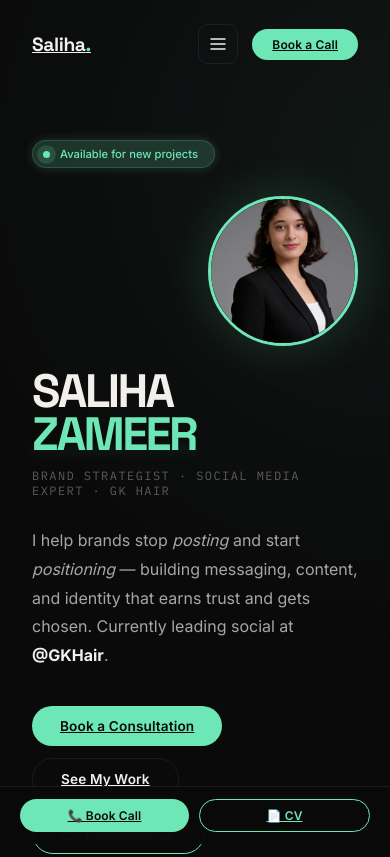
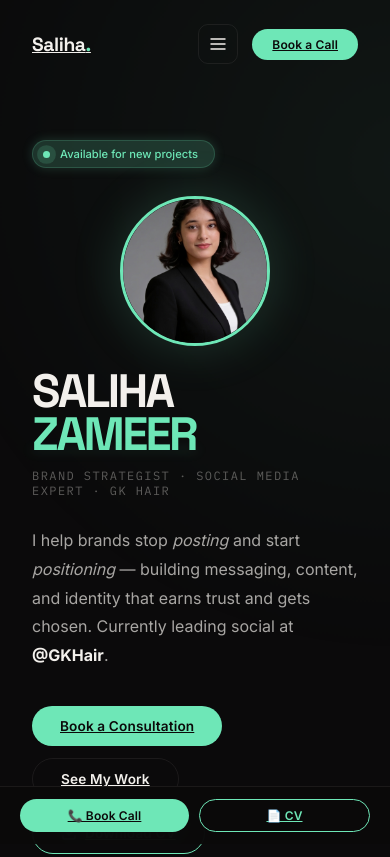
Before and after one commit to salihazameer/salehazameer, a plain HTML site: page index.html in a window 390 px wide. Shown: the top 857 px of the page. Drawn offline with Linux system fonts and the light colour scheme.

Commit message:
Update index.html

```diff
--- a/index.html
+++ b/index.html
@@ -1886,15 +1886,19 @@
     }
 
     /* ===== MOBILE AVATAR (Circular Profile) ===== */
+        /* ===== MOBILE AVATAR (Circular Profile) ===== */
     .hero-avatar-mobile {
-      display: none; /* ← HIDDEN ON DESKTOP */
+      display: none;
       width: 150px;
       height: 150px;
       border-radius: 50%;
       overflow: hidden;
       border: 3px solid var(--mint);
       box-shadow: 0 0 50px var(--mint-glow);
-      margin: 0 auto 24px auto;
+
+      /* ← CHANGE THIS LINE */
+      margin: 0 auto 24px auto; /* ← Edit this */
+
       position: relative;
       z-index: 2;
       transition: all 0.3s var(--ease-spring);
@@ -1917,7 +1921,6 @@
       }
       .hero-avatar-mobile {
         display: block;
-		  margin: 0 0 24px auto; /* ← Right aligned */
       }
     }
   </style>
```
